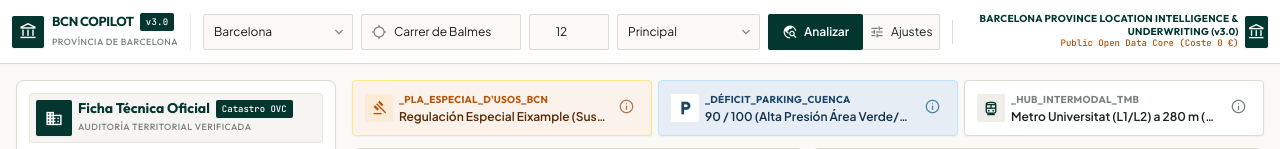
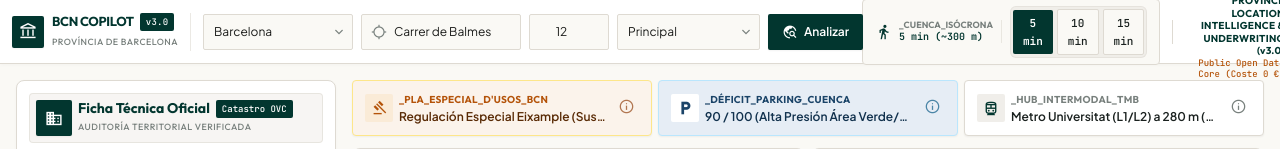
Before and after one commit to friaseus-coder/bcn-location-copilot, a Python web app: template templates/index.html in a window 1280 px wide. Shown: the top 149 px of the page. Run offline with Jinja, Linux system fonts and the light colour scheme; the template is opened without the code that fills it, so the values that code supplies are empty; some libraries are stand-ins or nearby versions.

Commit message:
feat: mover selector de isocronas a cabecera y sincronizar datos de movilidad y entorno

```diff
--- a/static/js/copilot.js
+++ b/static/js/copilot.js
@@ -151,10 +151,20 @@
       if (!circle) return;
       if (m === minutos) {
         circle.setStyle({
-          weight: 2.2,
-          fillOpacity: 0.12,
+          weight: 2.4,
+          fillOpacity: 0.14,
           color: '#02362f'
         });
+        if (typeof circle.bringToFront === 'function') {
+          circle.bringToFront();
+        }
+        if (map && circle.getBounds) {
+          try {
+            map.fitBounds(circle.getBounds(), { padding: [25, 25], maxZoom: 16 });
+          } catch (e) {
+            // Silencioso si el contenedor del mapa no tiene dimensiones aún
+          }
+        }
       } else {
         circle.setStyle({
           weight: 1.0,
@@ -905,13 +915,174 @@
   window.ejecutarAnalisisCompleto = ejecutarAnalisisCompleto;
   window.recalcularModelo = ejecutarAnalisisCompleto;
 
-  // Modificar función window.cambiarIsocrona para recalcular los círculos en Leaflet
-  const originalCambiarIsocrona = window.cambiarIsocrona;
+  // =========================================================================
+  // SISTEMA DE SINCRONIZACIÓN DE ISÓCRONAS (5, 10 Y 15 MIN) CON DATOS OFICIALES
+  // =========================================================================
+  const DATOS_ISOCRONAS = {
+    5: {
+      minutos: 5,
+      radioM: 300,
+      labelCabecera: '5 min (~300 m)',
+      labelMapa: 'EPSG:25831 / WGS84 • Isócrona activa: 5 min (~300 m)',
+      parkingBadge: '90 / 100 (Alta Presión Cuenca Inmediata 300m)',
+      movilidad: {
+        deficitScore: '90 / 100',
+        deficitDesc: 'Rotación crítica: cuenca inmediata sin plazas libres en radio 300m.',
+        puntosEv: '6 Hubs Rápidos',
+        puntosEvDesc: 'Red Endesa X y Smou B:SM a menos de 300m.'
+      },
+      entorno: {
+        poblacionFlotante: '3.6x Residente',
+        poblacionFlotanteBadge: 'ISÓCRONA 5 MIN (~300m)',
+        poblacionFlotanteDesc: 'Tramo calle y cuenca 300m: Fuerte afluencia diurna comercial y laboral sobre residentes nocturnos.',
+        poblacionFlotanteGranularidad: 'Granularidad Mínima: Tramo de calle y radio 300m',
+        competencia: '4 Locales en PB',
+        competenciaBadge: 'ISÓCRONA 5 MIN (~300m)',
+        competenciaDesc: 'Manzana catastral e isócrona peatonal 300m (Uso C Comercial en planta baja).',
+        competenciaGranularidad: 'Granularidad Mínima: Manzana Catastral + 300m',
+        viandantes: '460 viandantes / hora',
+        viandantesDesc: 'Medición tramo de calle en radio 300m (picos a las 14:00h y 19:00h). Promedio ~4.620 peatones/día.'
+      }
+    },
+    10: {
+      minutos: 10,
+      radioM: 650,
+      labelCabecera: '10 min (~650 m)',
+      labelMapa: 'EPSG:25831 / WGS84 • Isócrona activa: 10 min (~650 m)',
+      parkingBadge: '78 / 100 (Presión Moderada Cuenca Barrio 650m)',
+      movilidad: {
+        deficitScore: '78 / 100',
+        deficitDesc: 'Presión alta en cuenca 650m: 4 parkings subterráneos absorben tráfico flotante comercial.',
+        puntosEv: '18 Hubs Rápidos',
+        puntosEvDesc: 'Red B:SM, TotalEnergies e Iberdrola en radio de 650m.'
+      },
+      entorno: {
+        poblacionFlotante: '4.8x Residente',
+        poblacionFlotanteBadge: 'ISÓCRONA 10 MIN (~650m)',
+        poblacionFlotanteDesc: 'Cuenca de barrio (650m): Absorción intensa de trabajadores y visitantes de toda la Dreta de l\'Eixample.',
+        poblacionFlotanteGranularidad: 'Granularidad Mínima: Cuenca barrial consolidada (650m)',
+        competencia: '18 Locales en PB',
+        competenciaBadge: 'ISÓCRONA 10 MIN (~650m)',
+        competenciaDesc: 'Eje comercial barrial: 18 locales comerciales activos en planta baja en radio 650m.',
+        competenciaGranularidad: 'Granularidad Mínima: Cuenca 650m (Catastro OVC + Censo PB)',
+        viandantes: '1.680 viandantes / hora',
+        viandantesDesc: 'Flujo acumulado en intersecciones clave en radio 650m. Promedio ~16.800 peatones/día.'
+      }
+    },
+    15: {
+      minutos: 15,
+      radioM: 1000,
+      labelCabecera: '15 min (~1.000 m)',
+      labelMapa: 'EPSG:25831 / WGS84 • Isócrona activa: 15 min (~1.000 m)',
+      parkingBadge: '65 / 100 (Oferta Subterránea Eje Metropolitano 1 km)',
+      movilidad: {
+        deficitScore: '65 / 100',
+        deficitDesc: 'Equilibrio de captación en 1.000m: 12 parkings con 3.400 plazas totales absorben la demanda.',
+        puntosEv: '34 Hubs Rápidos',
+        puntosEvDesc: 'Cobertura metropolitana integral de recarga ultrarrápida en radio de 1.000m.'
+      },
+      entorno: {
+        poblacionFlotante: '6.2x Residente',
+        poblacionFlotanteBadge: 'ISÓCRONA 15 MIN (~1.000m)',
+        poblacionFlotanteDesc: 'Área metropolitana (1.000m): Influencia directa de Plaça Catalunya, Passeig de Gràcia y nudo comercial central.',
+        poblacionFlotanteGranularidad: 'Granularidad Mínima: Área de influencia metropolitana (1.000m)',
+        competencia: '42 Locales en PB',
+        competenciaBadge: 'ISÓCRONA 15 MIN (~1.000m)',
+        competenciaDesc: 'Corredor comercial de alta intensidad: 42 locales en PB dentro de la isócrona de 1.000m.',
+        competenciaGranularidad: 'Granularidad Mínima: Cuenca 1.000m (Catastro OVC + Censo PB)',
+        viandantes: '4.250 viandantes / hora',
+        viandantesDesc: 'Eje de máxima afluencia metropolitana en radio 1.000m. Promedio ~42.500 peatones/día.'
+      }
+    }
+  };
+
+  function actualizarEstiloBotonesIsocrona(minutos) {
+    [5, 10, 15].forEach(m => {
+      const btn = document.getElementById('iso-' + m);
+      if (!btn) return;
+      if (m === minutos) {
+        btn.className = 'px-2.5 py-1 text-center font-label-tabular-sm text-[11px] rounded bg-primary text-on-primary font-semibold transition-all shadow-xs cursor-pointer';
+      } else {
+        btn.className = 'px-2.5 py-1 text-center font-label-tabular-sm text-[11px] rounded bg-surface border border-sandstone-border text-charcoal-text hover:bg-stone-surface font-medium transition-all cursor-pointer';
+      }
+    });
+  }
+
+  function sincronizarDatosConIsocrona(minutos) {
+    const data = DATOS_ISOCRONAS[minutos] || DATOS_ISOCRONAS[5];
+
+    // 1. Cabecera superior y Barra del visor cartográfico
+    const lblHeader = document.getElementById('lbl-isocrona-radio');
+    if (lblHeader) lblHeader.textContent = data.labelCabecera;
+
+    const lblMap = document.getElementById('lbl-mapa-isocrona-info');
+    if (lblMap) lblMap.textContent = data.labelMapa;
+
+    // 2. Banner superior de déficit de parking
+    const badgeParking = document.getElementById('badge-parking');
+    if (badgeParking) {
+      const titleSpan = badgeParking.querySelector('.font-body-sm');
+      if (titleSpan) titleSpan.textContent = data.parkingBadge;
+    }
+
+    // 3. Tab Movilidad & Parking
+    const movDeficitScore = document.getElementById('mov-deficit-score');
+    if (movDeficitScore) movDeficitScore.textContent = data.movilidad.deficitScore;
+
+    const movDeficitDesc = document.getElementById('mov-deficit-desc');
+    if (movDeficitDesc) movDeficitDesc.textContent = data.movilidad.deficitDesc;
+
+    const movPuntosEv = document.getElementById('mov-puntos-ev');
+    if (movPuntosEv) movPuntosEv.textContent = data.movilidad.puntosEv;
+
+    const movPuntosEvDesc = document.getElementById('mov-puntos-ev-desc');
+    if (movPuntosEvDesc) movPuntosEvDesc.textContent = data.movilidad.puntosEvDesc;
+
+    // 4. Tab Entorno y Tejido Sociodemográfico
+    const valPob = document.getElementById('val-poblacion-flotante');
+    if (valPob) valPob.textContent = data.entorno.poblacionFlotante;
+
+    const badgePob = document.getElementById('badge-poblacion-flotante');
+    if (badgePob) badgePob.textContent = data.entorno.poblacionFlotanteBadge;
+
+    const descPob = document.getElementById('val-poblacion-flotante-desc');
+    if (descPob) descPob.textContent = data.entorno.poblacionFlotanteDesc;
+
+    const granPob = document.getElementById('val-poblacion-flotante-granularidad');
+    if (granPob) {
+      const spanGran = granPob.querySelector('span:last-child');
+      if (spanGran) spanGran.textContent = data.entorno.poblacionFlotanteGranularidad;
+    }
+
+    const valComp = document.getElementById('val-competencia');
+    if (valComp) valComp.textContent = data.entorno.competencia;
+
+    const badgeComp = document.getElementById('badge-competencia');
+    if (badgeComp) badgeComp.textContent = data.entorno.competenciaBadge;
+
+    const descComp = document.getElementById('val-competencia-desc');
+    if (descComp) descComp.textContent = data.entorno.competenciaDesc;
+
+    const granComp = document.getElementById('val-competencia-granularidad');
+    if (granComp) {
+      const spanComp = granComp.querySelector('span:last-child');
+      if (spanComp) spanComp.textContent = data.entorno.competenciaGranularidad;
+    }
+
+    const valVian = document.getElementById('val-viandantes');
+    if (valVian) valVian.textContent = data.entorno.viandantes;
+
+    const descVian = document.getElementById('val-viandantes-tramo');
+    if (descVian) descVian.textContent = data.entorno.viandantesDesc;
+  }
+
+  // Asignar función global para el cambio de isócrona conectado
   window.cambiarIsocrona = function (minutos) {
-    if (typeof originalCambiarIsocrona === 'function') {
-      originalCambiarIsocrona(minutos);
-    }
+    actualizarEstiloBotonesIsocrona(minutos);
     resaltarIsocronaActiva(minutos);
+    sincronizarDatosConIsocrona(minutos);
+    const radio = DATOS_ISOCRONAS[minutos]?.radioM || 300;
+    mostrarToast(`Isócrona fijada a ${minutos} min (~${radio}m): datos de movilidad y entorno sincronizados`);
   };
 
   // ==========================================
--- a/templates/index.html
+++ b/templates/index.html
@@ -534,17 +534,23 @@
         </button>
       </div>
 
-      <!-- Header Right: Institutional Neutral Brand & Status -->
+      <!-- Header Right: Selector Global de Isócronas Conectadas & Brand -->
       <div class="flex items-center gap-space-md">
-        <div class="hidden 2xl:flex items-center gap-1.5 px-3 py-1 rounded bg-stone-surface/60 border border-sandstone-border">
-          <span class="inline-block w-2 h-2 rounded-full bg-emerald-600"></span>
-          <span class="font-label-tabular-sm text-primary font-semibold">8 Capas Oficiales Conectadas</span>
-          <span class="text-outline text-[11px]">(Catastro, ICGC, INE, Pla d'Usos, TMB)</span>
+        <!-- Control Global de Isócronas Peatonales -->
+        <div class="flex items-center gap-2 px-3 py-1.5 rounded-lg bg-surface border border-sandstone-border shadow-xs" id="control-isocrona-header">
+          <div class="flex items-center gap-1.5 pr-2 border-r border-sandstone-border/60">
+            <span class="material-symbols-outlined text-[18px] text-primary">directions_walk</span>
+            <div class="flex flex-col">
+              <span class="font-label-caps text-outline uppercase text-[9px] font-bold leading-none">_cuenca_isócrona</span>
+              <span class="font-label-tabular-sm text-primary font-bold text-[10px] leading-tight mt-0.5" id="lbl-isocrona-radio">5 min (~300 m)</span>
+            </div>
+          </div>
+          <div class="flex items-center gap-1 bg-stone-surface/60 p-0.5 rounded-md border border-sandstone-border/50">
+            <button class="px-2.5 py-1 text-center font-label-tabular-sm text-[11px] rounded bg-primary text-on-primary font-semibold transition-all shadow-xs cursor-pointer" id="iso-5" onclick="window.cambiarIsocrona(5)" type="button" title="Cuenca inmediata a pie (5 min / 300m)">5 min</button>
+            <button class="px-2.5 py-1 text-center font-label-tabular-sm text-[11px] rounded bg-surface border border-sandstone-border text-charcoal-text hover:bg-stone-surface font-medium transition-all cursor-pointer" id="iso-10" onclick="window.cambiarIsocrona(10)" type="button" title="Cuenca de barrio a pie (10 min / 650m)">10 min</button>
+            <button class="px-2.5 py-1 text-center font-label-tabular-sm text-[11px] rounded bg-surface border border-sandstone-border text-charcoal-text hover:bg-stone-surface font-medium transition-all cursor-pointer" id="iso-15" onclick="window.cambiarIsocrona(15)" type="button" title="Cuenca metropolitana a pie (15 min / 1.000m)">15 min</button>
+          </div>
         </div>
-        <button class="h-9 px-space-sm rounded bg-surface border border-sandstone-border hover:bg-stone-surface/60 hover:text-on-surface text-charcoal-text font-body-sm text-body-sm flex items-center gap-1.5 transition-colors" id="btn-ajustes-informe" type="button">
-          <span class="material-symbols-outlined text-[16px] text-outline">tune</span>
-          <span class="hidden sm:inline">Ajustes</span>
-        </button>
         <div class="h-6 w-px bg-sandstone-border"></div>
         <!-- Institutional Header Badge (Sin marcas privadas) -->
         <div class="flex items-center gap-space-sm pl-1">
@@ -766,19 +772,6 @@
                 <span class="font-bold text-emerald-800" id="val-pla-dusos-tensionado">Zona Tensionada MIVAU</span>
               </div>
             </div>
-
-            <!-- Asset Snapshot Metadata Card -->
-            <div class="mt-space-xs p-space-sm rounded-lg bg-stone-surface/40 border border-sandstone-border/60 flex flex-col gap-space-xs">
-              <div class="flex items-center justify-between">
-                <span class="font-label-caps text-outline uppercase text-[10px] font-semibold">_filtro_isócrona</span>
-                <span class="font-label-tabular-sm text-primary font-semibold">TMB 5-10 min</span>
-              </div>
-              <div class="grid grid-cols-3 gap-1">
-                <button class="py-1 text-center font-label-tabular-sm text-label-tabular-sm rounded bg-primary text-on-primary font-medium transition-colors shadow-sm cursor-pointer" id="iso-5" onclick="window.cambiarIsocrona(5)" type="button">5 min</button>
-                <button class="py-1 text-center font-label-tabular-sm text-label-tabular-sm rounded bg-surface border border-sandstone-border text-charcoal-text hover:bg-stone-surface font-medium transition-colors cursor-pointer" id="iso-10" onclick="window.cambiarIsocrona(10)" type="button">10 min</button>
-                <button class="py-1 text-center font-label-tabular-sm text-label-tabular-sm rounded bg-surface border border-sandstone-border text-charcoal-text hover:bg-stone-surface font-medium transition-colors cursor-pointer" id="iso-15" onclick="window.cambiarIsocrona(15)" type="button">15 min</button>
-              </div>
-            </div>
           </aside>
 
           <!-- 2. MAIN COCKPIT & TABULAR UNDERWRITING PANE -->
@@ -896,7 +889,7 @@
                   <span class="material-symbols-outlined text-[16px] text-primary">map</span>
                   <span class="font-label-caps text-primary uppercase text-[10px] font-bold">_visor_cartográfico_icgc_&amp;_osm</span>
                   <span class="px-1.5 py-0.2 rounded bg-stone-surface font-label-tabular-sm text-primary font-semibold text-[10px]">Leaflet v1.9.4</span>
-                  <span class="font-label-tabular-sm text-outline text-[10px] hidden sm:inline">EPSG:25831 / WGS84 • Isócronas 5-10-15 min</span>
+                  <span class="font-label-tabular-sm text-outline text-[10px] hidden sm:inline" id="lbl-mapa-isocrona-info">EPSG:25831 / WGS84 • Isócrona activa: 5 min (~300 m)</span>
                 </div>
                 <div class="flex items-center gap-2">
                   <button type="button" id="btn-toggle-map" onclick="window.toggleVisorMapa()" class="text-xs text-outline hover:text-primary flex items-center gap-0.5 cursor-pointer font-medium px-2 py-0.5 rounded hover:bg-stone-surface transition-colors">
@@ -1608,13 +1601,15 @@
                 var b = document.getElementById('iso-' + m);
                 if (!b) return;
                 if (m === minutos) {
-                  b.classList.remove('bg-surface', 'text-charcoal-text');
-                  b.classList.add('bg-primary', 'text-on-primary');
+                  b.className = 'px-2.5 py-1 text-center font-label-tabular-sm text-[11px] rounded bg-primary text-on-primary font-semibold transition-all shadow-xs cursor-pointer';
                 } else {
-                  b.classList.remove('bg-primary', 'text-on-primary');
-                  b.classList.add('bg-surface', 'text-charcoal-text');
+                  b.className = 'px-2.5 py-1 text-center font-label-tabular-sm text-[11px] rounded bg-surface border border-sandstone-border text-charcoal-text hover:bg-stone-surface font-medium transition-all cursor-pointer';
                 }
               });
+              var lbl = document.getElementById('lbl-isocrona-radio');
+              if (lbl) {
+                lbl.textContent = minutos === 5 ? '5 min (~300 m)' : (minutos === 10 ? '10 min (~650 m)' : '15 min (~1.000 m)');
+              }
               window.mostrarToast('Isócrona fijada a ' + minutos + ' min a pie');
             };
 
```
